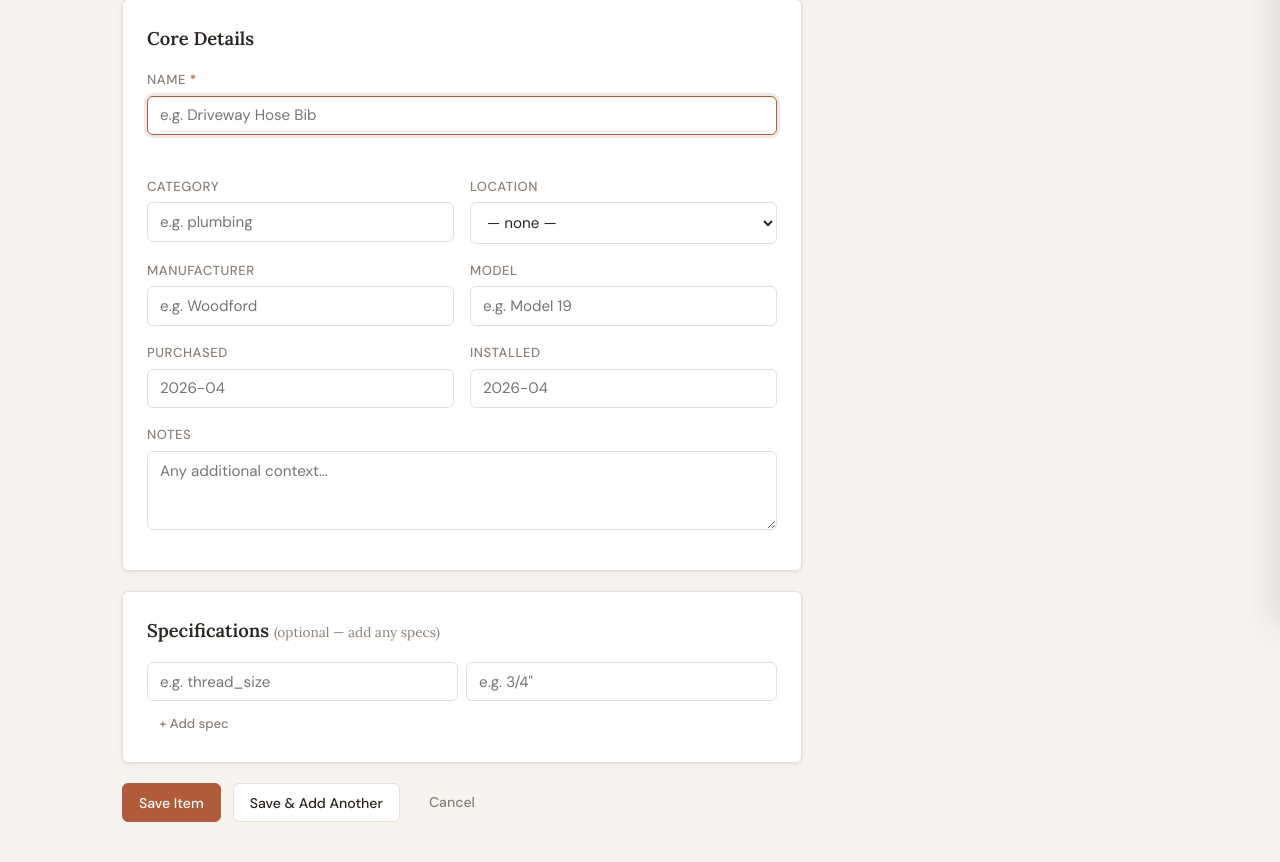
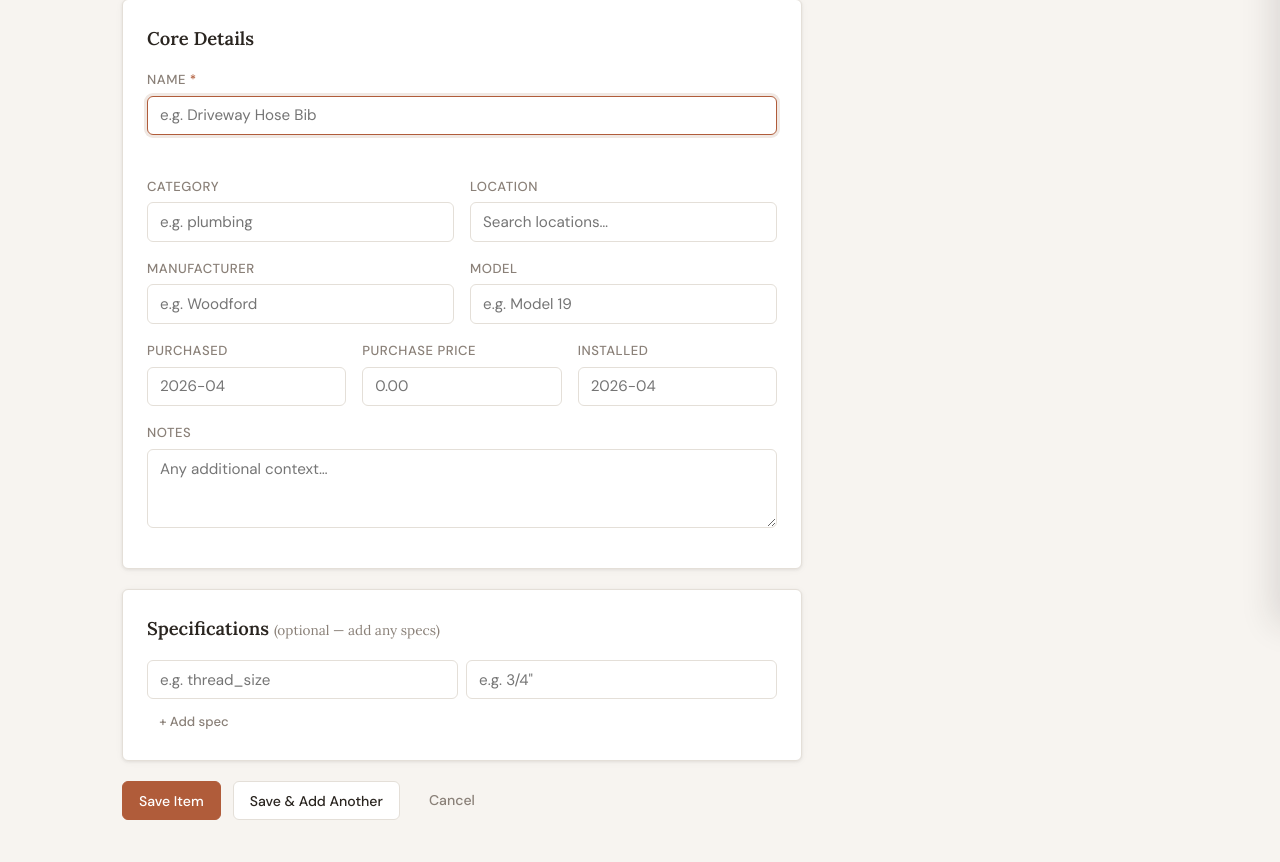
Before and after one commit to MattInWA/house-kb, a Flask app: page /items/add in a window 1280 px wide. Shown: the part 176-1038 px from the top of the page. After the commit the page ends 996 px from the top, so only its background shows below. Run offline with Flask 3, Linux system fonts and the light colour scheme; the visitor is signed in with stand-in values (Sample User, id 1); data comes from the database, SQL or seed files in the repository; data that the repository does not hold is empty.

Commit message:
UI improvements — location autocomplete, price field, validation, UX fixes
- Add location typeahead combobox (add/edit item) replacing select dropdown
- Add purchase price field on add item form; stored as event cost
- Require location on item creation (client + server validation)
- Fix script load order: move template JS to {% block scripts %} after house.js
- Relationship item picker groups same-location items at top via optgroups
- Location subtitle on item detail page is now a link to the location page

Co-Authored-By: Claude Sonnet 4.6 <noreply@anthropic.com>

```diff
--- a/app.py
+++ b/app.py
@@ -377,10 +377,13 @@ def items():
 def add_item():
     if request.method == "POST":
         name = request.form.get("name", "").strip()
+        location_id = request.form.get("location_id") or None
         if not name:
             flash("Name is required.", "error")
+        elif not location_id:
+            flash("Location is required.", "error")
         elif query("SELECT id FROM items WHERE LOWER(name) = LOWER(?) AND location_id IS ?",
-                   (name, request.form.get("location_id") or None)):
+                   (name, location_id)):
             flash(f"An item named '{name}' already exists at that location.", "error")
             all_locs = query("""
                 SELECT l.id, l.name, p.name as parent_name
@@ -402,7 +405,7 @@ def add_item():
             """, (
                 name,
                 request.form.get("category", "").strip() or None,
-                request.form.get("location_id") or None,
+                location_id,
                 request.form.get("purchased_date", "").strip() or None,
                 request.form.get("installed_date", "").strip() or None,
                 request.form.get("manufacturer", "").strip() or None,
@@ -421,13 +424,15 @@ def add_item():
                     execute("INSERT INTO attributes (item_id, key, value) VALUES (?, ?, ?)",
                             (item_id, k, v))
 
-            # Auto-create purchase event if date provided
-            purchased_date = request.form.get("purchased_date", "").strip()
-            if purchased_date:
+            # Auto-create purchase event if date or price provided
+            purchased_date = request.form.get("purchased_date", "").strip() or None
+            purchase_price_raw = request.form.get("purchase_price", "").strip()
+            purchase_price = float(purchase_price_raw) if purchase_price_raw else None
+            if purchased_date or purchase_price is not None:
                 execute("""
-                    INSERT INTO events (item_id, event_date, event_type, description, created_by)
-                    VALUES (?, ?, 'purchased', 'Initial purchase', ?)
-                """, (item_id, purchased_date, user["id"] if user else None))
+                    INSERT INTO events (item_id, event_date, event_type, description, cost, created_by)
+                    VALUES (?, ?, 'purchased', 'Initial purchase', ?, ?)
+                """, (item_id, purchased_date, purchase_price, user["id"] if user else None))
 
             flash(f"'{name}' added.", "success")
             action = request.form.get("action", "save")
@@ -486,7 +491,7 @@ def item_detail(item_id):
         FROM relationships r JOIN items i ON i.id = r.from_item
         WHERE r.to_item = ?
     """, (item_id,))
-    all_items = query("SELECT id, name FROM items WHERE id != ? ORDER BY name", (item_id,))
+    all_items = query("SELECT id, name, location_id FROM items WHERE id != ? ORDER BY name", (item_id,))
     attachments = query("SELECT * FROM attachments WHERE item_id = ? ORDER BY created_at", (item_id,))
     return render_template("item_detail.html", item=item, attrs=attrs,
                            events=events, rels_from=rels_from, rels_to=rels_to,
--- a/static/css/style.css
+++ b/static/css/style.css
@@ -211,6 +211,11 @@ h3 { font-size: 0.9rem; font-weight: 500; text-transform: uppercase; letter-spac
 .field label { font-size: 0.82rem; font-weight: 500; color: var(--muted); text-transform: uppercase; letter-spacing: 0.04em; }
 .field-row { display: grid; grid-template-columns: 1fr 1fr; gap: 1rem; }
 .req { color: var(--accent); }
+.loc-combo { position: relative; }
+.loc-combo input[type="text"] { width: 100%; }
+.loc-dropdown { position: absolute; top: calc(100% + 2px); left: 0; right: 0; background: var(--surface); border: 1px solid var(--border); border-radius: var(--radius); box-shadow: var(--shadow); max-height: 220px; overflow-y: auto; z-index: 200; }
+.loc-option { padding: 0.45rem 0.75rem; cursor: pointer; font-size: 0.9rem; white-space: nowrap; overflow: hidden; text-overflow: ellipsis; }
+.loc-option:hover, .loc-option.active { background: var(--accent-lt); color: var(--accent); }
 
 input[type="text"], input[type="password"], input[type="search"],
 input[type="number"], select, textarea {
--- a/static/js/house.js
+++ b/static/js/house.js
@@ -775,3 +775,72 @@
   });
 
 }());
+
+function initLocCombo(inputId, hiddenId, dropdownId, locations) {
+  const input    = document.getElementById(inputId);
+  const hidden   = document.getElementById(hiddenId);
+  const dropdown = document.getElementById(dropdownId);
+  let activeIdx  = -1;
+
+  function getOpts() { return dropdown.querySelectorAll('.loc-option'); }
+
+  function render(matches) {
+    dropdown.innerHTML = '';
+    activeIdx = -1;
+    if (!matches.length) { dropdown.hidden = true; return; }
+    matches.forEach(loc => {
+      const div = document.createElement('div');
+      div.className = 'loc-option';
+      div.textContent = loc.label;
+      div.dataset.id = loc.id;
+      div.addEventListener('mousedown', e => { e.preventDefault(); pick(loc); });
+      dropdown.appendChild(div);
+    });
+    dropdown.hidden = false;
+  }
+
+  function pick(loc) {
+    input.value  = loc.label;
+    hidden.value = loc.id;
+    dropdown.hidden = true;
+    activeIdx = -1;
+  }
+
+  function search(q) {
+    if (!q) { dropdown.hidden = true; return; }
+    const lq = q.toLowerCase();
+    render(locations.filter(l => l.label.toLowerCase().includes(lq)).slice(0, 12));
+  }
+
+  input.addEventListener('input', () => {
+    hidden.value = '';
+    search(input.value.trim());
+  });
+
+  input.addEventListener('focus', () => {
+    if (input.value.trim() && dropdown.hidden) search(input.value.trim());
+  });
+
+  input.addEventListener('keydown', e => {
+    const opts = getOpts();
+    if (e.key === 'ArrowDown') {
+      e.preventDefault();
+      activeIdx = Math.min(activeIdx + 1, opts.length - 1);
+      opts.forEach((o, i) => o.classList.toggle('active', i === activeIdx));
+    } else if (e.key === 'ArrowUp') {
+      e.preventDefault();
+      activeIdx = Math.max(activeIdx - 1, 0);
+      opts.forEach((o, i) => o.classList.toggle('active', i === activeIdx));
+    } else if (e.key === 'Enter' && !dropdown.hidden && activeIdx >= 0) {
+      e.preventDefault();
+      pick(locations.find(l => l.id == opts[activeIdx].dataset.id));
+    } else if (e.key === 'Tab' && !dropdown.hidden) {
+      const target = activeIdx >= 0 ? opts[activeIdx] : (opts.length === 1 ? opts[0] : null);
+      if (target) { e.preventDefault(); pick(locations.find(l => l.id == target.dataset.id)); }
+    } else if (e.key === 'Escape') {
+      dropdown.hidden = true;
+    }
+  });
+
+  input.addEventListener('blur', () => setTimeout(() => { dropdown.hidden = true; }, 150));
+}
--- a/templates/add_item.html
+++ b/templates/add_item.html
@@ -39,15 +39,11 @@
         </div>
         <div class="field">
           <label>Location</label>
-          <select name="location_id" data-check-secondary="location_id">
-            <option value="">— none —</option>
-            {% for loc in all_locations %}
-            <option value="{{ loc.id }}"
-              {% if clone_data and clone_data.location_id == loc.id|string %}selected{% endif %}>
-              {% if loc.parent_name %}{{ loc.parent_name }} › {% endif %}{{ loc.name }}
-            </option>
-            {% endfor %}
-          </select>
+          <div class="loc-combo">
+            <input type="text" id="loc-input" autocomplete="off" placeholder="Search locations…">
+            <input type="hidden" name="location_id" id="loc-id">
+            <div class="loc-dropdown" id="loc-dropdown" hidden></div>
+          </div>
         </div>
       </div>
       <div class="field-row">
@@ -62,10 +58,14 @@
                  value="{{ clone_data.model if clone_data else '' }}">
         </div>
       </div>
-      <div class="field-row">
+      <div class="field-row" style="grid-template-columns:1fr 1fr 1fr">
         <div class="field">
           <label>Purchased</label>
           <input type="text" name="purchased_date" placeholder="2026-04">
+        </div>
+        <div class="field">
+          <label>Purchase Price</label>
+          <input type="number" name="purchase_price" placeholder="0.00" min="0" step="0.01">
         </div>
         <div class="field">
           <label>Installed</label>
@@ -106,6 +106,9 @@
   </form>
 </div>
 
+{% endblock %}
+
+{% block scripts %}
 <script>
 const CATEGORY_SUGGESTIONS = {
   vehicle:    ['year_manufactured', 'serial_number', 'engine_hours', 'engine_hours_date'],
@@ -134,14 +137,35 @@ document.getElementById('add-attr').addEventListener('click', function() {
 document.querySelector('[name="category"]').addEventListener('change', function() {
   const suggestions = CATEGORY_SUGGESTIONS[this.value.toLowerCase()];
   if (!suggestions) return;
-  // Only pre-populate if all current rows are empty
   const existingKeys = [...document.querySelectorAll('[name="attr_key"]')].map(i => i.value.trim());
-  const allEmpty = existingKeys.every(k => k === '');
-  if (!allEmpty) return;
-  // Clear the single blank starter row, add suggested rows
+  if (!existingKeys.every(k => k === '')) return;
   document.getElementById('attrs').innerHTML = '';
   suggestions.forEach(k => addAttrRow(k, ''));
 });
 {% endif %}
+
+const LOC_DATA = [
+  {% for loc in all_locations %}{"id": {{ loc.id }}, "label": {{ ((loc.parent_name + ' › ' + loc.name) if loc.parent_name else loc.name)|tojson }}},
+  {% endfor %}
+];
+{% if clone_data and clone_data.location_id %}
+(function() {
+  const pre = LOC_DATA.find(l => l.id == {{ clone_data.location_id }});
+  if (pre) { document.getElementById('loc-input').value = pre.label; document.getElementById('loc-id').value = pre.id; }
+})();
+{% endif %}
+initLocCombo('loc-input', 'loc-id', 'loc-dropdown', LOC_DATA);
+
+document.querySelector('form').addEventListener('submit', function(e) {
+  const locId = document.getElementById('loc-id').value;
+  const locInput = document.getElementById('loc-input');
+  if (!locId) {
+    e.preventDefault();
+    locInput.style.borderColor = 'red';
+    locInput.style.outlineColor = 'red';
+    locInput.focus();
+    locInput.placeholder = 'Required — pick a location from the list';
+  }
+});
 </script>
 {% endblock %}
--- a/templates/base.html
+++ b/templates/base.html
@@ -83,5 +83,6 @@
   {% endif %}
 
   <script src="{{ url_for('static', filename='js/house.js') }}"></script>
+  {% block scripts %}{% endblock %}
 </body>
 </html>
```
Also changed, not shown: templates/edit_item.html (+21 -8 lines), templates/item_detail.html (+13 -4 lines).
